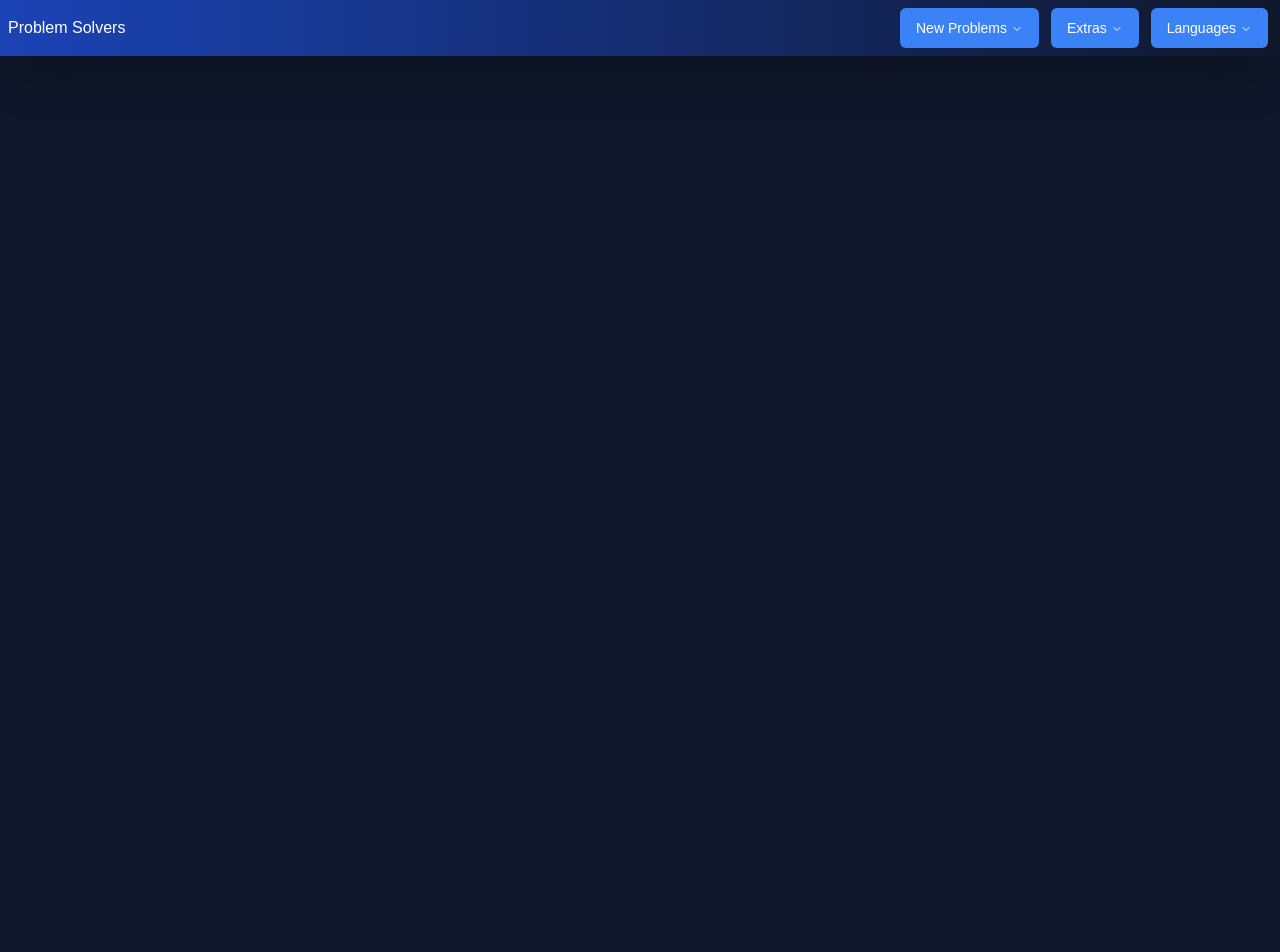
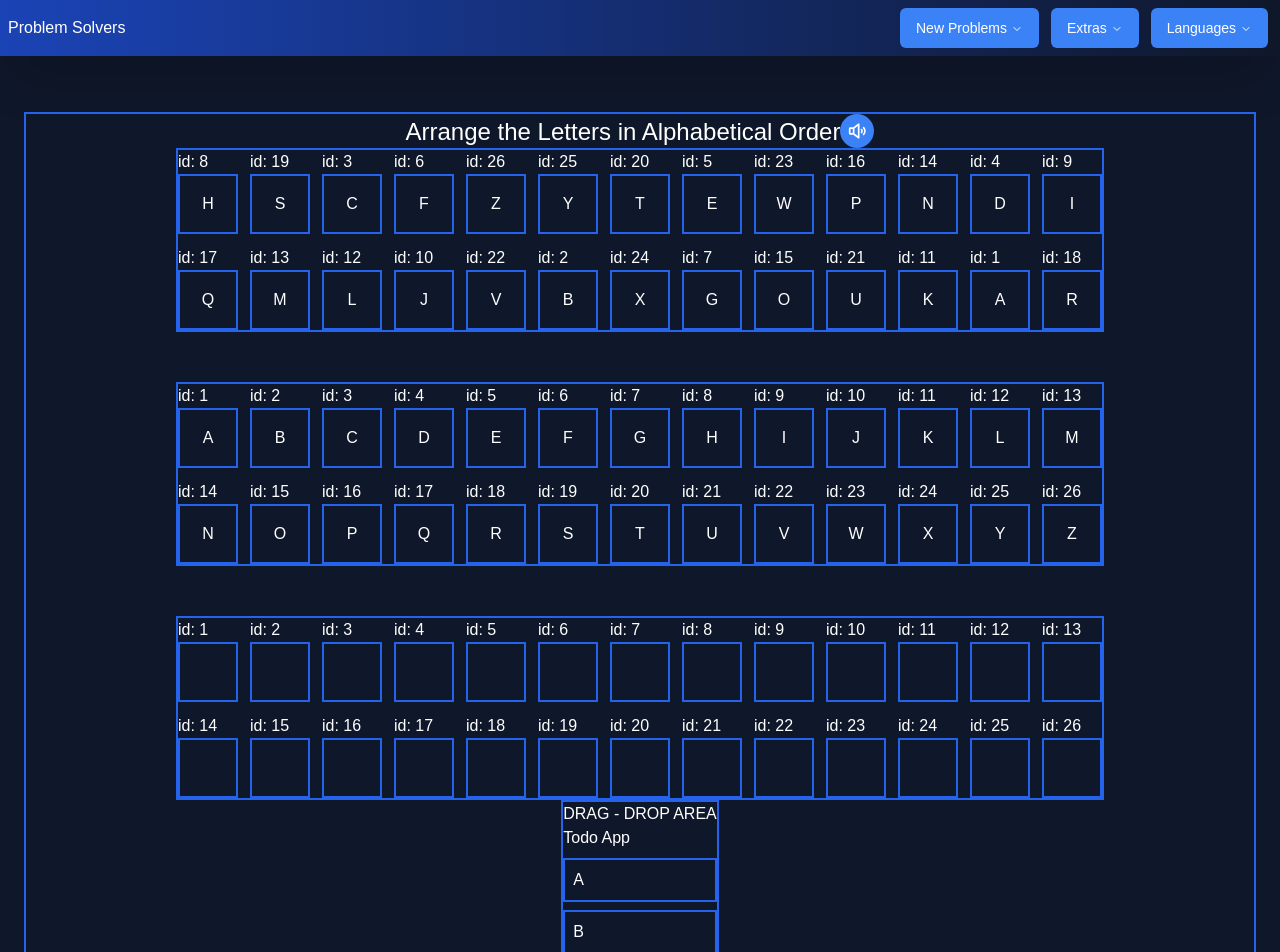
Before and after one commit to bartswierz/learning-game, a React (Vite) app: page /alphabetical-order in a window 1280 px wide. Shown: the top 952 px of the page. Before the commit the page ends 800 px from the top, so only its background shows below. Built offline with nearby package versions, Linux system fonts and the light colour scheme; a web font is replaced by a local one.

Commit message:
added react drag and drop library for the alphabet feature

```diff
--- a/package.json
+++ b/package.json
@@ -13,6 +13,7 @@
     "test:coverage": "vitest run --coverage"
   },
   "dependencies": {
+    "@hello-pangea/dnd": "^16.6.0",
     "@radix-ui/react-navigation-menu": "^1.1.4",
     "@radix-ui/react-popover": "^1.0.7",
     "@radix-ui/react-select": "^2.0.0",
--- a/src/App.tsx
+++ b/src/App.tsx
@@ -11,7 +11,7 @@ const MultiplicationPage = lazy(() => import("./pages/Multiplication.jsx"));
 const DivisionPage = lazy(() => import("./pages/Division.jsx"));
 const TakeHomeProblemsPage = lazy(() => import("./pages/TakeHomeProblems.tsx"));
 const AnalogClockPage = lazy(() => import("./pages/AnalogClock.tsx"));
-// const AlphabeticalOrderPage = lazy(() => import("./pages/AlphabeticalOrder.tsx"));
+const AlphabeticalOrderPage = lazy(() => import("./pages/AlphabeticalOrder.tsx"));
 
 function App() {
   return (
@@ -29,7 +29,7 @@ function App() {
           <Route path="/take-home-worksheets" element={<TakeHomeProblemsPage />} />
           <Route path="/analog-clock" element={<AnalogClockPage />} />
           {/* TODO - update design and functionality of the alphabet order feature */}
-          {/* <Route path="/alphabetical-order" element={<AlphabeticalOrderPage />} /> */}
+          <Route path="/alphabetical-order" element={<AlphabeticalOrderPage />} />
         </Routes>
       </Suspense>
     </div>
--- a/src/components/ui/AlphabeticalOrder/AlphabeticalOrder.tsx
+++ b/src/components/ui/AlphabeticalOrder/AlphabeticalOrder.tsx
@@ -1,8 +1,79 @@
 import AlphabetGrid from "./AlphabetGrid";
 import TextToSpeech from "../TextToSpeech/TextToSpeech";
+import { DragDropContext, Droppable, Draggable } from "@hello-pangea/dnd";
+import { useEffect, useState } from "react";
+
+// Place the following code in localStorage to retrieve later OR use the initialStateTodos - requires using useEffect
+// const initialStateTodos = JSON.parse(localStorage.getItem("todos")) || [
+//   {
+//     id: 1,
+//     title: "Ir de Juerga",
+//     completed: false,
+//   },
+//   {
+//     id: 2,
+//     title: "Ir al gimnasio",
+//     completed: false,
+//   },
+//   {
+//     id: 3,
+//     title: "Estudiar React",
+//     completed: true,
+//   },
+// ];
+
+// const alphabetList = [
+const initialStateAlphabetOrder = JSON.parse(localStorage.getItem("Alphabet Order")) || [
+  { id: 1, letter: "A" },
+  { id: 2, letter: "B" },
+  { id: 3, letter: "C" },
+  { id: 4, letter: "D" },
+  { id: 5, letter: "E" },
+  { id: 6, letter: "F" },
+  { id: 7, letter: "G" },
+  { id: 8, letter: "H" },
+  { id: 9, letter: "I" },
+  { id: 10, letter: "J" },
+  { id: 11, letter: "K" },
+  { id: 12, letter: "L" },
+  { id: 13, letter: "M" },
+  { id: 14, letter: "N" },
+  { id: 15, letter: "O" },
+  { id: 16, letter: "P" },
+  { id: 17, letter: "Q" },
+  { id: 18, letter: "R" },
+  { id: 19, letter: "S" },
+  { id: 20, letter: "T" },
+  { id: 21, letter: "U" },
+  { id: 22, letter: "V" },
+  { id: 23, letter: "W" },
+  { id: 24, letter: "X" },
+  { id: 25, letter: "Y" },
+  { id: 26, letter: "Z" },
+];
 
 const AlphabeticalOrder = () => {
-  console.log("window.speechSynthesis: ", window.speechSynthesis.getVoices());
+  // console.log("window.speechSynthesis: ", window.speechSynthesis.getVoices());
+
+  // const [alphabetOrder, setAlphabetOrder] = useState(initialStateTodos);
+  const [alphabetOrder, setAlphabetOrder] = useState(initialStateAlphabetOrder);
+
+  // Saves todo list order changes to localStorage. This will be retrieved on refresh/open if it was changed, otherwise we will use the initial state setup of the list
+  useEffect(() => {
+    localStorage.setItem("Alphabet Order", JSON.stringify(alphabetOrder));
+  }, [alphabetOrder]);
+
+  const handleDragEnd = (result) => {
+    console.log("result: ", result);
+    if (!result.destination) return;
+    const startIndex = result.source.index;
+    const endIndex = result.destination.index;
+    const copyAlphabetOrder = [...alphabetOrder];
+    const [reorderAlphabet] = copyAlphabetOrder.splice(startIndex, 1);
+    copyAlphabetOrder.splice(endIndex, 0, reorderAlphabet);
+    setAlphabetOrder(copyAlphabetOrder);
+  };
+
   return (
     <div className="bb flex flex-col justify-center items-center mx-6 my-[56px]">
       <h2 className="text-2xl">
@@ -15,6 +86,36 @@ const AlphabeticalOrder = () => {
         <AlphabetGrid />
         <AlphabetGrid isEmpty />
       </div>
+      <div className="bb">
+        <h2>DRAG - DROP AREA</h2>
+        <div>
+          <DragDropContext onDragEnd={handleDragEnd}>
+            <h1>Todo App</h1>
+            <Droppable droppableId="AlphabetOrder">
+              {(droppableProvider) => (
+                <ul ref={droppableProvider.innerRef} {...droppableProvider.droppableProps}>
+                  {initialStateAlphabetOrder.map((item, index) => (
+                    <Draggable index={index} key={item.id} draggableId={`${item.id}`}>
+                      {(draggableProvider) => (
+                        <li
+                          ref={draggableProvider.innerRef}
+                          {...draggableProvider.draggableProps}
+                          {...draggableProvider.dragHandleProps}
+                          className="bb px-2 py-2 my-2"
+                        >
+                          {item.letter}
+                        </li>
+                      )}
+                    </Draggable>
+                  ))}
+                  {/* Makes our section element where we can drag and drop our items */}
+                  {droppableProvider.placeholder}
+                </ul>
+              )}
+            </Droppable>
+          </DragDropContext>
+        </div>
+      </div>
     </div>
   );
 };
--- a/src/components/ui/Navbar/NavigationMenu.tsx
+++ b/src/components/ui/Navbar/NavigationMenu.tsx
@@ -114,14 +114,14 @@ const NavigationMenu__ = ({ currentRoute }: NavigationMenuProps) => {
                   {t("Practice reading the time on an analog clock")}
                 </ListItemLink>
                 {/* TODO - add language translation for alphabetical order */}
-                {/* <ListItemLink
+                <ListItemLink
                   route="/alphabetical-order"
                   title={t("Alphabetical Order")}
                   className="bg-indigo-500 hover:bg-indigo-600 hover:text-white"
                   setRedirectRoute={setRedirectRoute}
                 >
                   {t("Practice your alphabet by putting letters in order")}
-                </ListItemLink> */}
+                </ListItemLink>
               </ul>
             </NavigationMenuContent>
           </NavigationMenuItem>
--- a/src/pages/AlphabeticalOrder.tsx
+++ b/src/pages/AlphabeticalOrder.tsx
@@ -1,4 +1,3 @@
-// import AnalogClock from "@/components/ui/AnalogClock/AnalogClock";
 import AlphabeticalOrder from "@/components/ui/AlphabeticalOrder/AlphabeticalOrder";
 
 export default function AlphabeticalOrderPage() {
```
Also changed, not shown: 1 other file (tests, documents, lock files or other folders).
